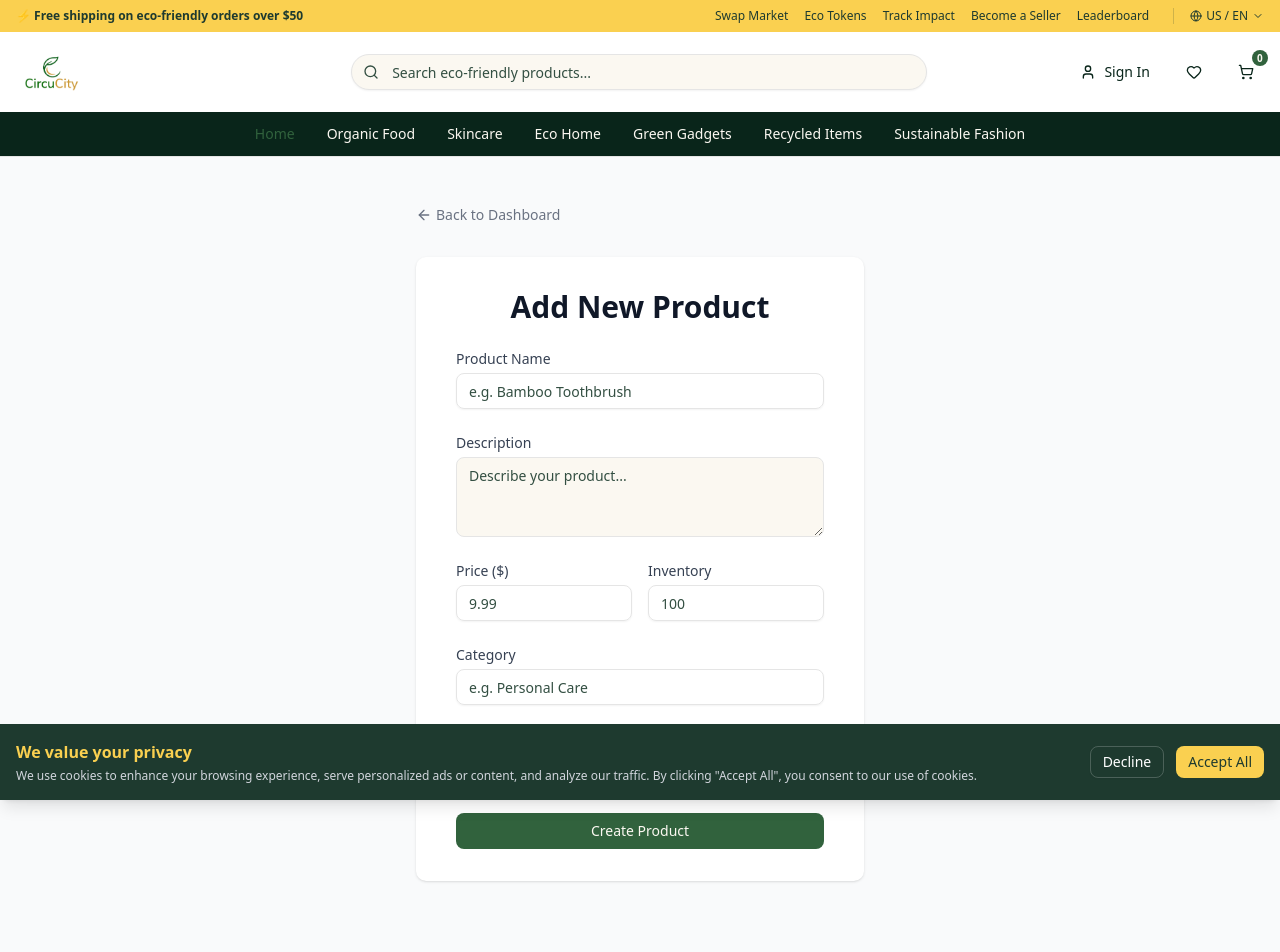
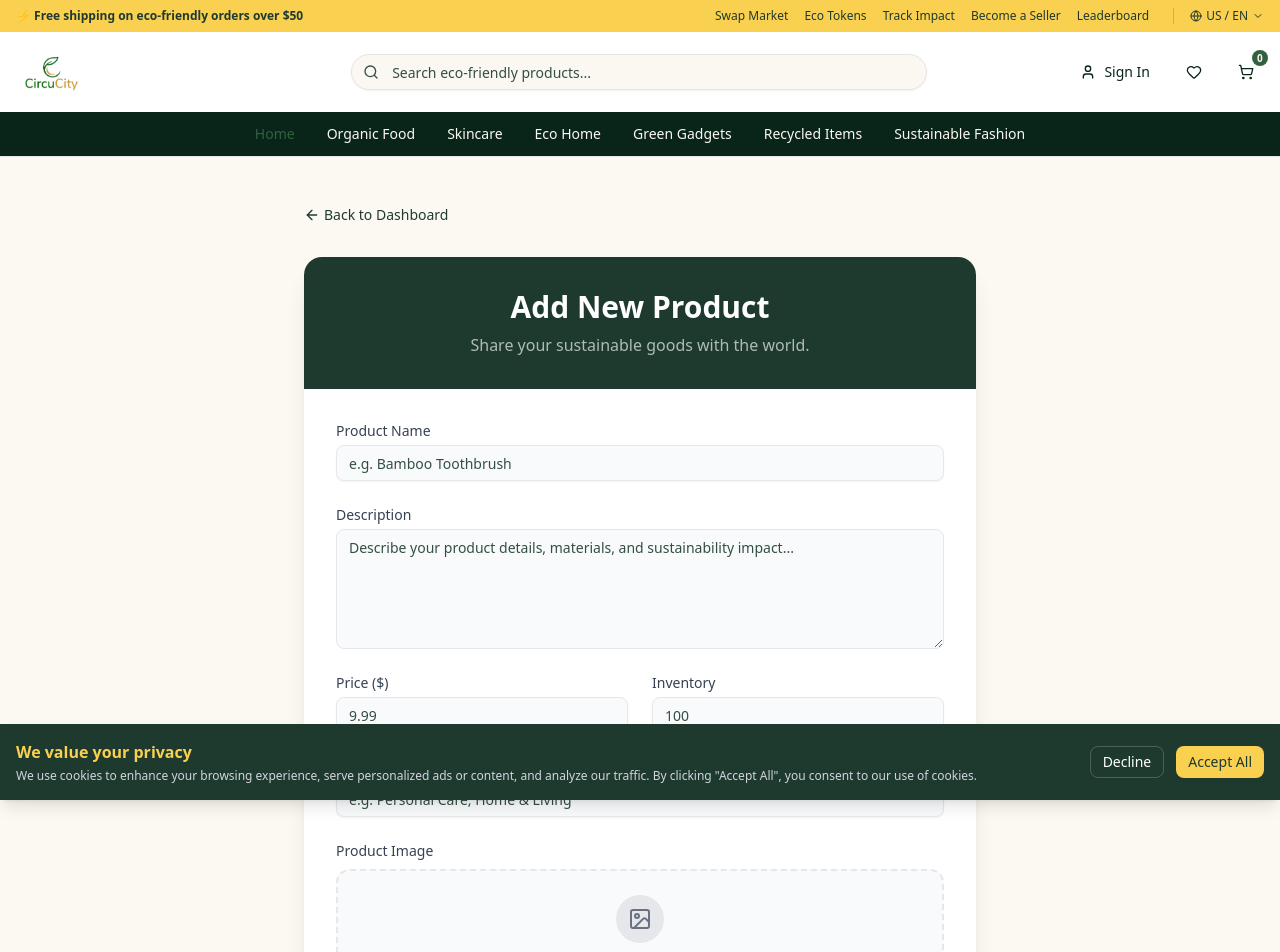
Before and after one commit to songokjesse/eco_ecommerce, a Next.js app: page /dashboard/seller/products/new in a window 1280 px wide. Shown: the top 952 px of the page. Built offline with nearby package versions, Linux system fonts and the light colour scheme; no server answers.

Commit message:
feat: Implement product image upload using Uploadthing and redesign the new product form UI.

```diff
--- a/app/dashboard/seller/products/new/page.tsx
+++ b/app/dashboard/seller/products/new/page.tsx
@@ -1,12 +1,14 @@
 'use client';
 
-import { useActionState } from 'react';
+import { useActionState, useState } from 'react';
 import { Button } from "@/components/ui/button";
 import { Input } from "@/components/ui/input";
 import { Textarea } from "@/components/ui/textarea";
 import { createProduct } from "@/app/actions/product";
 import Link from 'next/link';
-import { ArrowLeft } from 'lucide-react';
+import { ArrowLeft, Image as ImageIcon, CheckCircle, XCircle } from 'lucide-react';
+import { UploadButton } from "@/utils/uploadthing";
+import Image from 'next/image';
 
 const initialState = {
     message: '',
@@ -14,60 +16,64 @@ const initialState = {
 
 export default function AddProductForm() {
     const [state, formAction, isPending] = useActionState(createProduct, initialState);
+    const [imageUrl, setImageUrl] = useState<string>('');
 
     return (
-        <div className="min-h-screen bg-gray-50 py-12 px-4 sm:px-6 lg:px-8">
-            <div className="max-w-md mx-auto">
+        <div className="min-h-screen bg-[#fcf9f2] py-12 px-4 sm:px-6 lg:px-8">
+            <div className="max-w-2xl mx-auto">
                 <div className="mb-8">
-                    <Link href="/dashboard/seller" className="flex items-center text-sm text-gray-500 hover:text-gray-700">
+                    <Link href="/dashboard/seller" className="flex items-center text-sm font-medium text-[#1e3a2f] hover:underline transition-all">
                         <ArrowLeft className="h-4 w-4 mr-1" />
                         Back to Dashboard
                     </Link>
                 </div>
 
-                <div className="bg-white py-8 px-4 shadow sm:rounded-lg sm:px-10">
-                    <div className="sm:mx-auto sm:w-full sm:max-w-md mb-6">
-                        <h2 className="text-center text-3xl font-extrabold text-gray-900">
+                <div className="bg-white rounded-2xl shadow-xl overflow-hidden">
+                    <div className="bg-[#1e3a2f] py-8 px-8 text-center">
+                        <h2 className="text-3xl font-bold text-white">
                             Add New Product
                         </h2>
+                        <p className="text-[#aebcb6] mt-2">Share your sustainable goods with the world.</p>
                     </div>
 
+                    <div className="p-8">
                         <form action={formAction} className="space-y-6">
+
+                            {/* Product Name */}
                             <div>
-                            <label htmlFor="name" className="block text-sm font-medium text-gray-700">
+                                <label htmlFor="name" className="block text-sm font-medium text-gray-700 mb-1">
                                     Product Name
                                 </label>
-                            <div className="mt-1">
                                 <Input
                                     id="name"
                                     name="name"
                                     type="text"
                                     required
                                     placeholder="e.g. Bamboo Toothbrush"
+                                    className="bg-gray-50 border-gray-200 focus:ring-[#1e3a2f] focus:border-[#1e3a2f]"
                                 />
                             </div>
-                        </div>
 
+                            {/* Description */}
                             <div>
-                            <label htmlFor="description" className="block text-sm font-medium text-gray-700">
+                                <label htmlFor="description" className="block text-sm font-medium text-gray-700 mb-1">
                                     Description
                                 </label>
-                            <div className="mt-1">
                                 <Textarea
                                     id="description"
                                     name="description"
                                     required
-                                    placeholder="Describe your product..."
+                                    placeholder="Describe your product details, materials, and sustainability impact..."
+                                    className="bg-gray-50 border-gray-200 focus:ring-[#1e3a2f] focus:border-[#1e3a2f] min-h-[120px]"
                                 />
                             </div>
-                        </div>
 
-                        <div className="grid grid-cols-2 gap-4">
+                            {/* Price & Inventory Grid */}
+                            <div className="grid grid-cols-1 md:grid-cols-2 gap-6">
                                 <div>
-                                <label htmlFor="price" className="block text-sm font-medium text-gray-700">
+                                    <label htmlFor="price" className="block text-sm font-medium text-gray-700 mb-1">
                                         Price ($)
                                     </label>
-                                <div className="mt-1">
                                     <Input
                                         id="price"
                                         name="price"
@@ -76,15 +82,14 @@ export default function AddProductForm() {
                                         min="0"
                                         required
                                         placeholder="9.99"
+                                        className="bg-gray-50 border-gray-200 focus:ring-[#1e3a2f] focus:border-[#1e3a2f]"
                                     />
-                                </div>
                                 </div>
 
                                 <div>
-                                <label htmlFor="inventory" className="block text-sm font-medium text-gray-700">
+                                    <label htmlFor="inventory" className="block text-sm font-medium text-gray-700 mb-1">
                                         Inventory
                                     </label>
-                                <div className="mt-1">
                                     <Input
                                         id="inventory"
                                         name="inventory"
@@ -92,54 +97,97 @@ export default function AddProductForm() {
                                         min="0"
                                         required
                                         placeholder="100"
+                                        className="bg-gray-50 border-gray-200 focus:ring-[#1e3a2f] focus:border-[#1e3a2f]"
                                     />
                                 </div>
                             </div>
-                        </div>
 
+                            {/* Category */}
                             <div>
-                            <label htmlFor="category" className="block text-sm font-medium text-gray-700">
+                                <label htmlFor="category" className="block text-sm font-medium text-gray-700 mb-1">
                                     Category
                                 </label>
-                            <div className="mt-1">
                                 <Input
                                     id="category"
                                     name="category"
                                     type="text"
                                     required
-                                    placeholder="e.g. Personal Care"
+                                    placeholder="e.g. Personal Care, Home & Living"
+                                    className="bg-gray-50 border-gray-200 focus:ring-[#1e3a2f] focus:border-[#1e3a2f]"
                                 />
                             </div>
+
+                            {/* Image Upload */}
+                            <div>
+                                <label className="block text-sm font-medium text-gray-700 mb-2">
+                                    Product Image
+                                </label>
+
+                                <div className="border-2 border-dashed border-gray-200 rounded-xl p-6 flex flex-col items-center justify-center bg-gray-50 hover:bg-gray-100 transition-colors">
+                                    {imageUrl ? (
+                                        <div className="relative w-full h-48 mb-4">
+                                            <Image
+                                                src={imageUrl}
+                                                alt="Product Preview"
+                                                fill
+                                                className="object-contain rounded-md"
+                                            />
+                                            <button
+                                                type="button"
+                                                onClick={() => setImageUrl('')}
+                                                className="absolute top-2 right-2 bg-white rounded-full p-1 shadow-md hover:bg-gray-100"
+                                            >
+                                                <XCircle className="h-5 w-5 text-red-500" />
+                                            </button>
                                         </div>
+                                    ) : (
+                                        <div className="flex flex-col items-center mb-4">
+                                            <div className="h-12 w-12 bg-gray-200 rounded-full flex items-center justify-center mb-2">
+                                                <ImageIcon className="h-6 w-6 text-gray-500" />
+                                            </div>
+                                            <p className="text-sm text-gray-500">Upload a high-quality image of your product</p>
+                                        </div>
+                                    )}
 
-                        <div>
-                            <label htmlFor="imageUrl" className="block text-sm font-medium text-gray-700">
-                                Image URL
-                            </label>
-                            <div className="mt-1">
-                                <Input
-                                    id="imageUrl"
-                                    name="imageUrl"
-                                    type="url"
-                                    placeholder="https://example.com/image.jpg"
+                                    <UploadButton
+                                        endpoint="imageUploader"
+                                        onClientUploadComplete={(res) => {
+                                            if (res && res[0]) {
+                                                setImageUrl(res[0].url);
+                                            }
+                                        }}
+                                        onUploadError={(error: Error) => {
+                                            alert(`ERROR! ${error.message}`);
+                                        }}
+                                        appearance={{
+                                            button: "bg-[#1e3a2f] hover:bg-[#2d4a3e] text-white text-sm font-medium px-4 py-2 rounded-lg",
+                                            allowedContent: "hidden"
+                                        }}
                                     />
                                 </div>
+                                {/* Hidden input to submit the URL */}
+                                <input type="hidden" name="imageUrl" value={imageUrl} />
                             </div>
 
                             {state?.message && (
-                            <div aria-live="polite" className="text-sm text-red-600">
+                                <div aria-live="polite" className="p-3 bg-red-50 text-red-700 rounded-lg text-sm border border-red-200">
                                     {state.message}
                                 </div>
                             )}
 
-                        <div>
-                            <Button type="submit" className="w-full flex justify-center py-2 px-4" disabled={isPending}>
-                                {isPending ? "Creating..." : "Create Product"}
+                            <div className="pt-4">
+                                <Button
+                                    type="submit"
+                                    className="w-full flex justify-center py-3 px-4 bg-[#fad050] hover:bg-[#eaca40] text-[#1e3a2f] font-bold text-lg rounded-xl transition-colors shadow-sm"
+                                    disabled={isPending}
+                                >
+                                    {isPending ? "Listing Product..." : "List Product"}
                                 </Button>
                             </div>
                         </form>
                     </div>
                 </div>
             </div>
+        </div>
     );
 }
--- a/package.json
+++ b/package.json
@@ -13,6 +13,7 @@
     "@clerk/nextjs": "^6.37.3",
     "@prisma/adapter-pg": "^7.3.0",
     "@prisma/client": "^7.3.0",
+    "@uploadthing/react": "^7.3.3",
     "class-variance-authority": "^0.7.1",
     "clsx": "^2.1.1",
     "lucide-react": "^0.563.0",
@@ -21,7 +22,8 @@
     "radix-ui": "^1.4.3",
     "react": "19.2.3",
     "react-dom": "19.2.3",
-    "tailwind-merge": "^3.4.0"
+    "tailwind-merge": "^3.4.0",
+    "uploadthing": "^7.7.4"
   },
   "devDependencies": {
     "@tailwindcss/postcss": "^4",
--- /dev/null
+++ b/utils/uploadthing.ts
@@ -0,0 +1,9 @@
+import {
+    generateUploadButton,
+    generateUploadDropzone,
+} from "@uploadthing/react";
+
+import type { OurFileRouter } from "@/app/api/uploadthing/core";
+
+export const UploadButton = generateUploadButton<OurFileRouter>();
+export const UploadDropzone = generateUploadDropzone<OurFileRouter>();
```
Also changed, not shown: app/api/uploadthing/core.ts (added, +25 -0 lines), app/api/uploadthing/route.ts (added, +8 -0 lines), 1 other file (tests, documents, lock files or other folders). Lines whose indentation alone changed are shown as unchanged.
